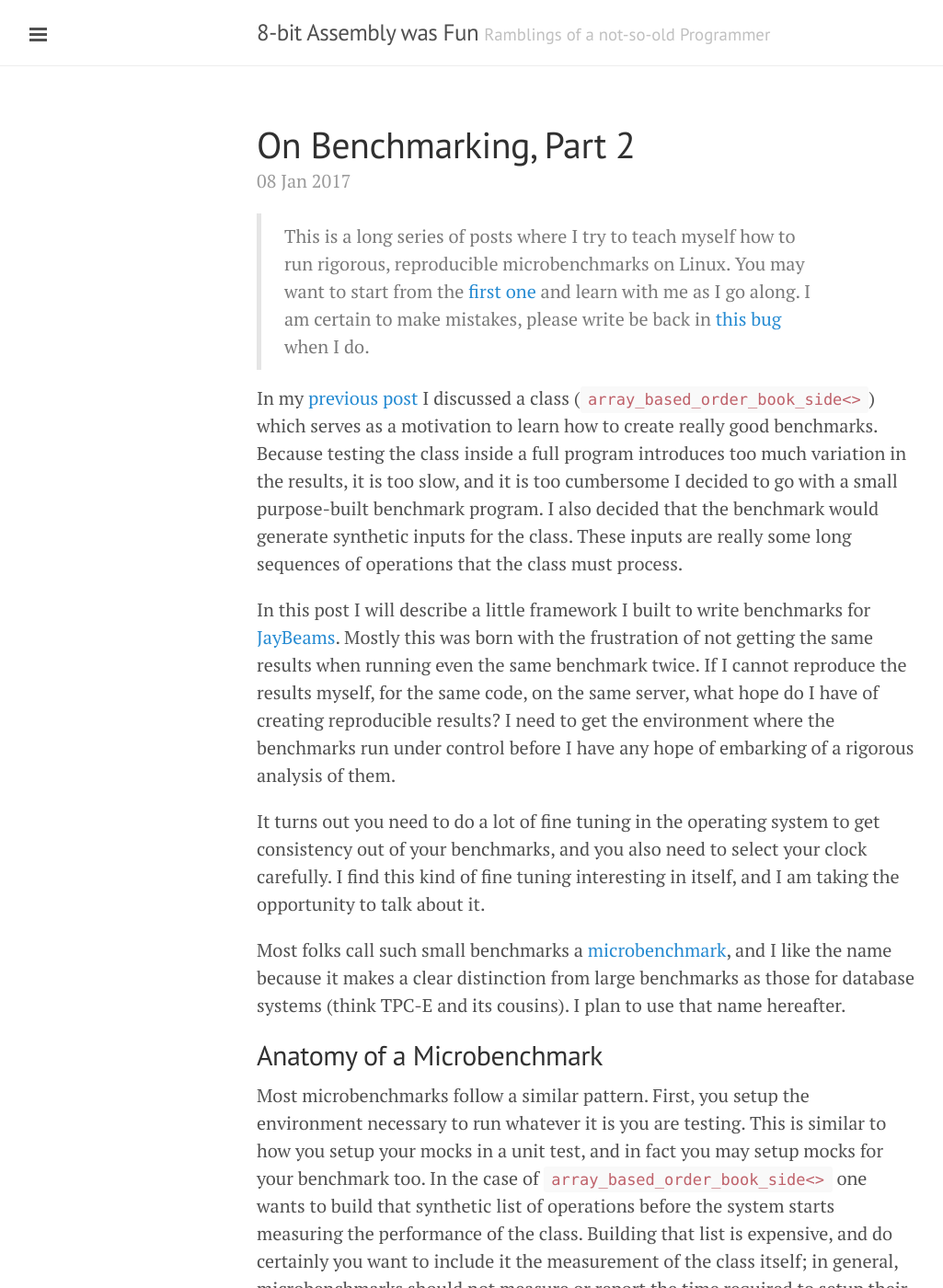
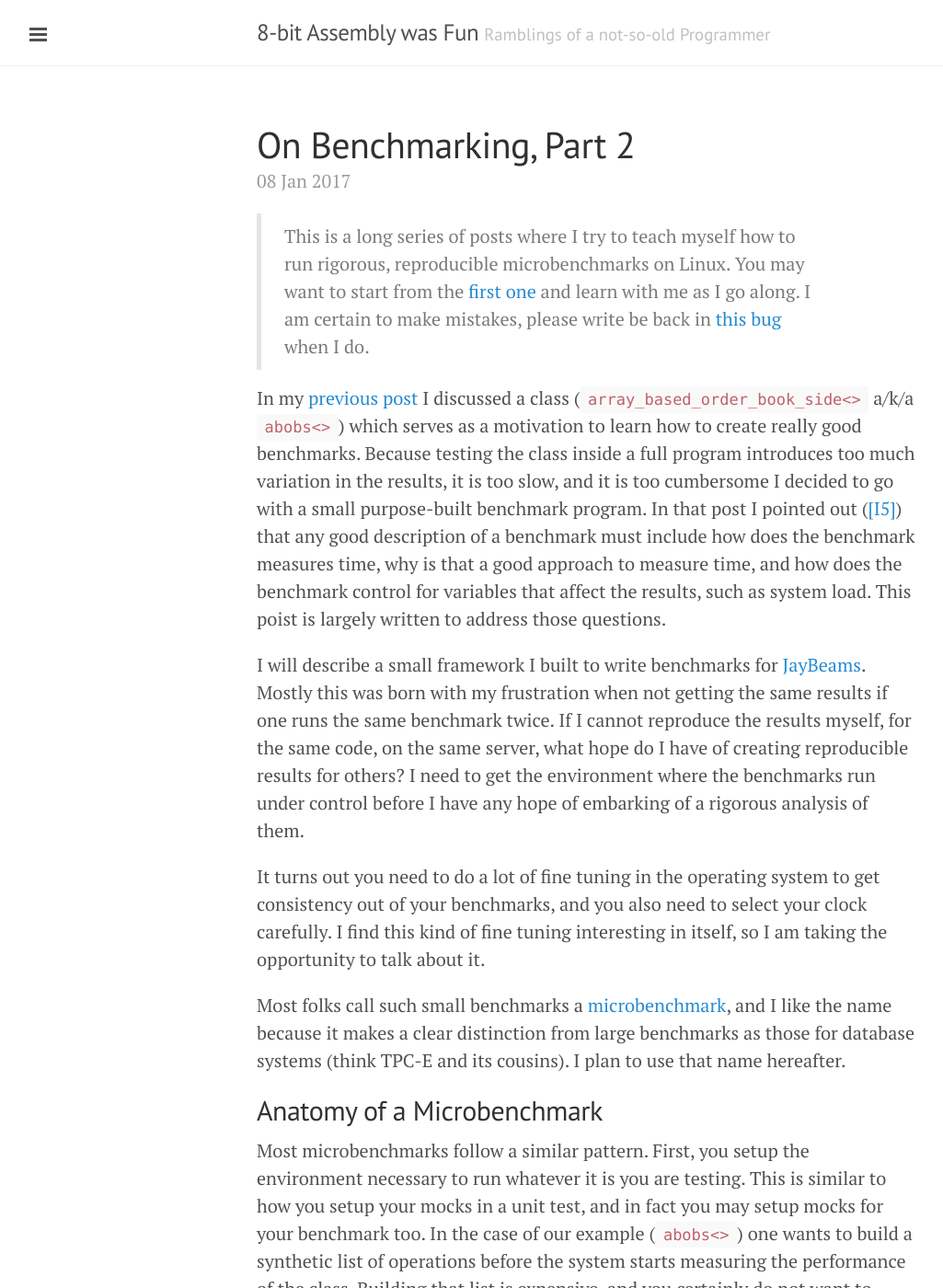
Before and after one commit to coryan/coryan.github.io, a Jekyll site: the page built from _posts/2017-01-08-on-benchmarking-part-2.md, in a window 1280 px wide and 1400 px high. Shown: the whole window at 92% size, without its empty margins (1-1026 px from the left). Built offline with Jekyll 4.4.1, drawn with Linux system fonts in a browser that asks for light colours; some of the changed text lies outside the part shown.

Commit message:
Link the issue addressed by this post + minor edits.

```diff
--- a/_posts/2017-01-08-on-benchmarking-part-2.md
+++ b/_posts/2017-01-08-on-benchmarking-part-2.md
@@ -13,30 +13,33 @@
 > I do.
 
 In my [previous post]({{page.previous.url}}) I discussed a class
-(`array_based_order_book_side<>`)
+(`array_based_order_book_side<>` a/k/a `abobs<>`)
 which serves as a motivation to learn how to create really good
 benchmarks.
 Because testing the class inside a full program introduces too much
 variation in the results,  it is too slow, and it is too cumbersome I
 decided to go with a small purpose-built benchmark program.
-I also decided that the benchmark would generate synthetic inputs for
-the class.  These inputs are really some long sequences of operations
-that the class must process.
+In that post I pointed out ([[I5]][issue 5]) that any good description
+of a benchmark must include how does the benchmark measures time, why
+is that a good approach to measure time, and how does the benchmark
+control for variables that affect the results, such as system load.
+This poist is largely written to address those questions.
 
-In this post I will describe a little framework I built to write
+I will describe a small framework I built to write
 benchmarks for
 [JayBeams](https://github.com/coryan/jaybeams/).
-Mostly this was born with the frustration of not getting the same
-results when running even the same benchmark twice.
+Mostly this was born with my frustration when not getting the same
+results if one runs the same benchmark twice.
 If I cannot reproduce the results myself, for the same code, on the
-same server, what hope do I have of creating reproducible results?
+same server, what hope do I have of creating reproducible results for
+others?
 I need to get the environment where the benchmarks run under control
 before I have any hope of embarking of a rigorous analysis of them.
 
 It turns out you need to do a lot of fine tuning in the operating
 system to get consistency out of your benchmarks, and you also
 need to select your clock carefully.
-I find this kind of fine tuning interesting in itself, and I am taking
+I find this kind of fine tuning interesting in itself, so I am taking
 the opportunity to talk about it.
 
 Most folks call such small benchmarks a
@@ -53,10 +56,10 @@
 are testing.
 This is similar to how you setup your mocks in a unit test, and in
 fact you may setup mocks for your benchmark too.
-In the case of `array_based_order_book_side<>` one wants to build that
+In the case of our example (`abobs<>`) one wants to build a
 synthetic list of operations before the system starts measuring the
 performance of the class.
-Building that list is expensive, and do certainly you want to include
+Building that list is expensive, and you certainly do not want to include
 it the measurement of the class itself; in general,
 microbenchmarks should not measure or report the time required
 to setup their test environment.
@@ -110,15 +113,13 @@
 
 ## The JayBeams Microbenchmark Framework
 
-Having written a few microbenchmarks in the past, and not wanting to
-write the same things over an over, I wrote a little
+In JayBeams microbenchmark
 [framework](https://github.com/coryan/jaybeams/blob/eabc035fc23db078e7e6b6adbc26c08e762f37b3/jb/testing/microbenchmark.hpp)
-to run all the microbenchmarks in JayBeams.
-You give it a `fixture` template parameter.
+the user just needs to provide a `fixture` template parameter.
 The constructor of this fixture must setup the environment for the
 microbenchmark.
-The `fixture::run` member function runs the test.
-The framework  takes care of the rest:
+The `fixture::run` member function must run the test.
+The framework takes care of the rest:
 it reads the configuration parameters for the
 test from the command line, calls your constructor,
 runs the desired number of warm up and test iterations,
@@ -328,7 +329,7 @@
 Finally, for all the
 all possible combinations of the configuration parameters and load I
 described above I run the microbenchmark four times.
-I actually used `map_based_order_book_side<>` in these benchmarks, but
+I actually used `mbobs<>` in these benchmarks, but
 the results apply regardless of what you are testing.
 Let's look at the pretty graph:
 
@@ -380,6 +381,13 @@
 Obviously some of the different in execution time can be attributed to
 the input, but there are noticeable differences even when the input is
 always the same.
+
+Notice that I do not recommend running the benchmarks for the
+`abobs<>` with a fixed input.
+We want the class to work more efficiently for a large class of
+inputs, not simply for the one we happy to measure with.
+We are fixing the input in this post in an effort to better tune our
+operating system.
 
 #### Effect of the System Load and Scheduling Limits
 
@@ -540,16 +548,20 @@
 
 My friend [Gonzalo](https://github.com/gonzus) points out that we
 assume `std::chrono::steady_clock` has good enough resolution,
-we should at least check at runtime and warn if necessary.
-There is no guarantee in C++ as to the resolution of any of the clocks
-really, so the checks will need to be platform specific.
+we should at least check if this is the case at runtime and warn if
+necessary.
+Unfortunately, there is no guarantee in C++ as to the resolution of
+any of the clocks, nor is there an API to expose the expected
+resolution of the clock in the language.
+Unfortunately this means any check on resolution must be platform
+specific.
 On Linux the
 [clock_getres(2)](http://man7.org/linux/man-pages/man2/clock_gettime.2.html)
 seems promising at first, but it turns out to always return 1ns for
 all the "high-resolution" clocks, regardless of their actual
 resolution.
 I do not have, at the moment, a good idea on how to approach this
-problem.
+problem beyond relying on the documentation of the system.
 
 ## Notes
 
@@ -574,3 +586,5 @@
 > good paper.  Same content, just better tone I think.  I beg
 > forgiveness from my readers, I am still trying to find a good style
 > for blogs.
+
+[issue 5]: /2017/01/04/on-benchmarking-part-1/#bad-no-benchmark-description
```
Also changed, not shown: other parts of _posts/2017-01-08-on-benchmarking-part-2.md (+8 -8 lines).
